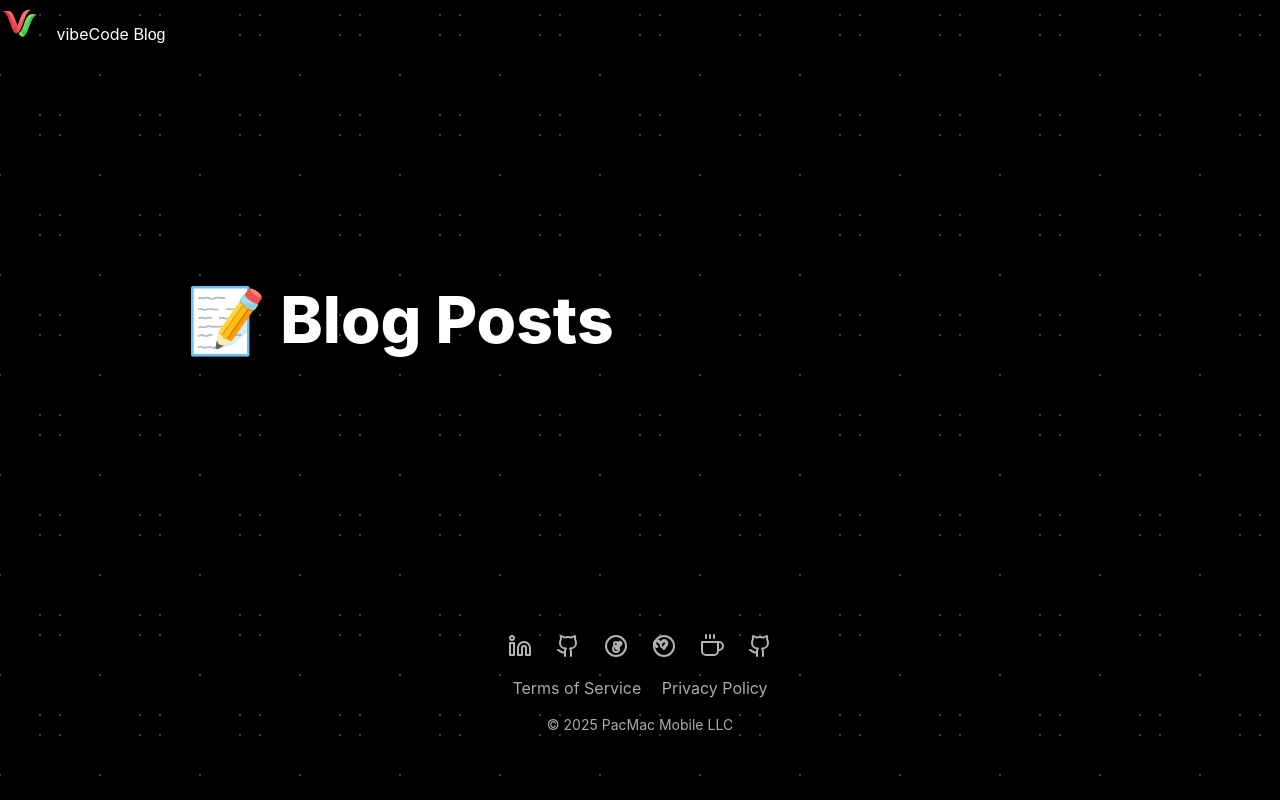
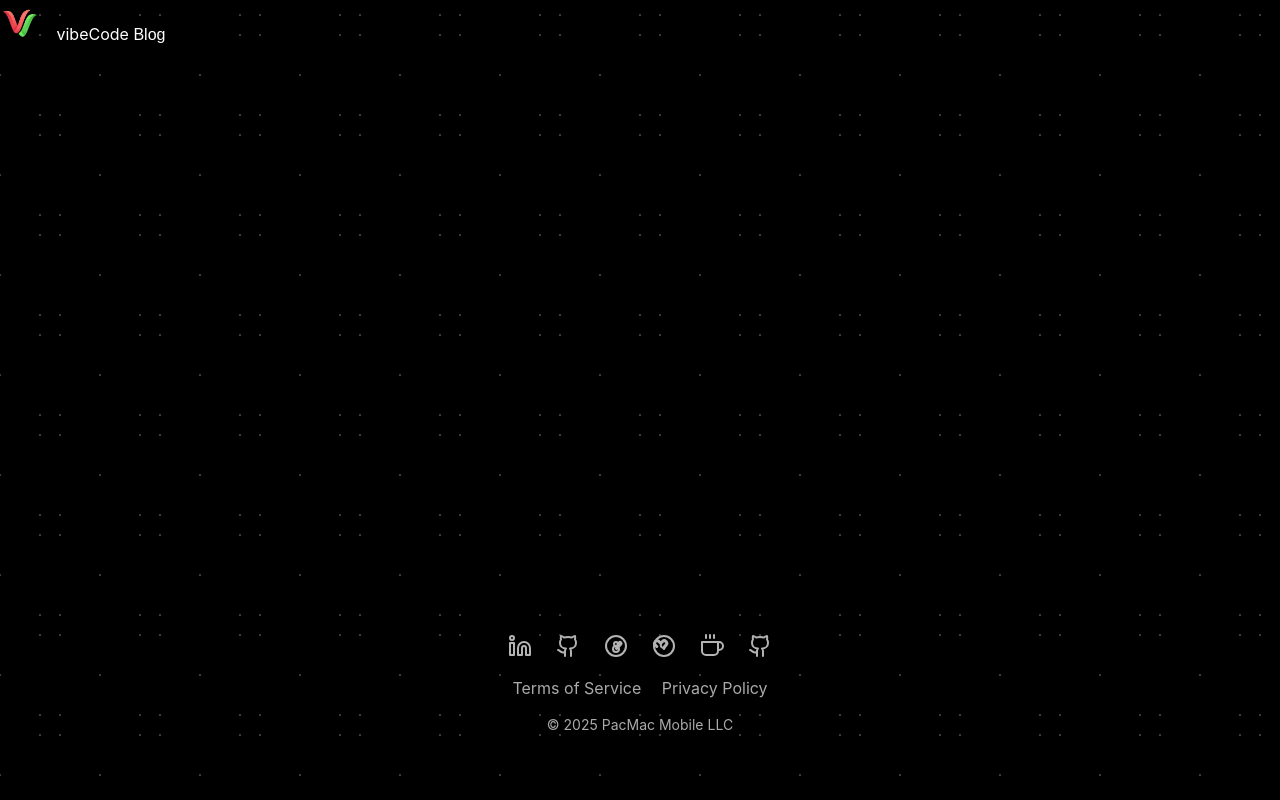
Before and after one commit to Mattjhagen/blog-static, a plain HTML site: page index.template.html in a window 1280 px wide. Drawn offline with Linux system fonts and the light colour scheme; a web font is replaced by a local one.

Commit message:
fix: remove redundant blog posts title

```diff
--- a/index.template.html
+++ b/index.template.html
@@ -20,7 +20,6 @@
     </div>
   </header>
   <main class="flex-grow container mx-auto px-4">
-    <h1 class="text-2xl font-bold mb-4">📝 Blog Posts</h1>
     <ul class="space-y-4">
       <!-- POSTS_PLACEHOLDER -->
     </ul>
```
